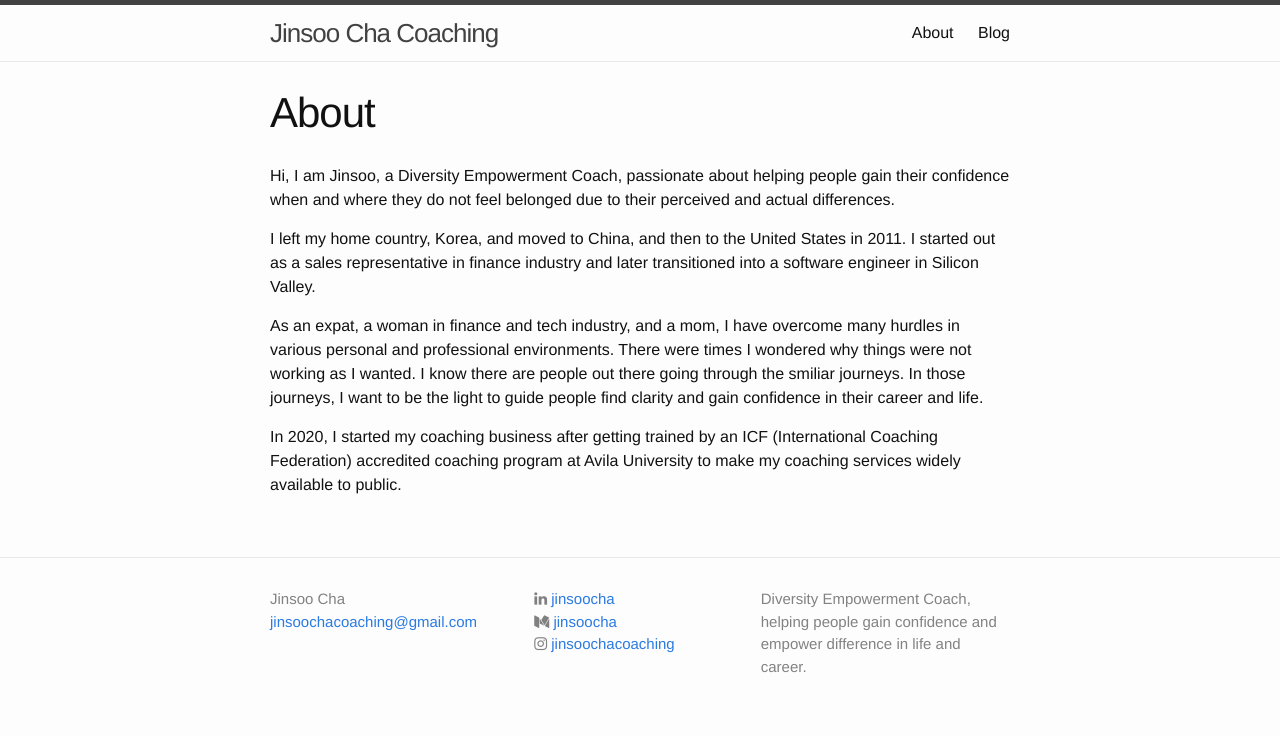
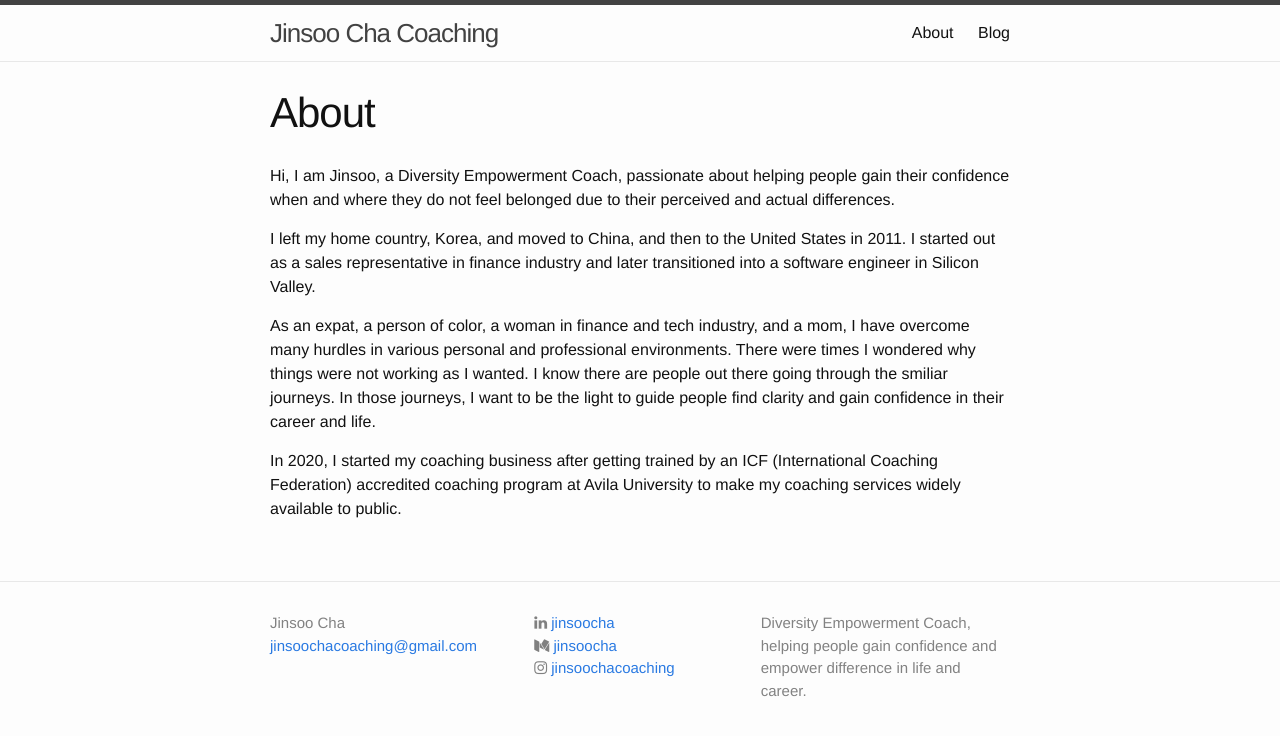
Before and after one commit to jinsoocha/jinsoocha.github.io, a Jekyll site: the page built from about.md, in a window 1280 px wide. Shown: the top 736 px of the page. Built offline with Jekyll 4.4.1, drawn with Linux system fonts in a browser that asks for light colours; nearby versions of some CDN libraries.

Commit message:
Update about.md

```diff
--- a/about.md
+++ b/about.md
@@ -8,6 +8,6 @@ Hi, I am Jinsoo, a Diversity Empowerment Coach, passionate about helping people
 
 I left my home country, Korea, and moved to China, and then to the United States in 2011. I started out as a sales representative in finance industry and later transitioned into a software engineer in Silicon Valley.
 
-As an expat, a woman in finance and tech industry, and a mom, I have overcome many hurdles in various personal and professional environments. There were times I wondered why things were not working as I wanted. I know there are people out there going through the smiliar journeys. In those journeys, I want to be the light to guide people find clarity and gain confidence in their career and life.
+As an expat, a person of color, a woman in finance and tech industry, and a mom, I have overcome many hurdles in various personal and professional environments. There were times I wondered why things were not working as I wanted. I know there are people out there going through the smiliar journeys. In those journeys, I want to be the light to guide people find clarity and gain confidence in their career and life.
 
 In 2020, I started my coaching business after getting trained by an ICF (International Coaching Federation) accredited coaching program at Avila University to make my coaching services widely available to public.
```
